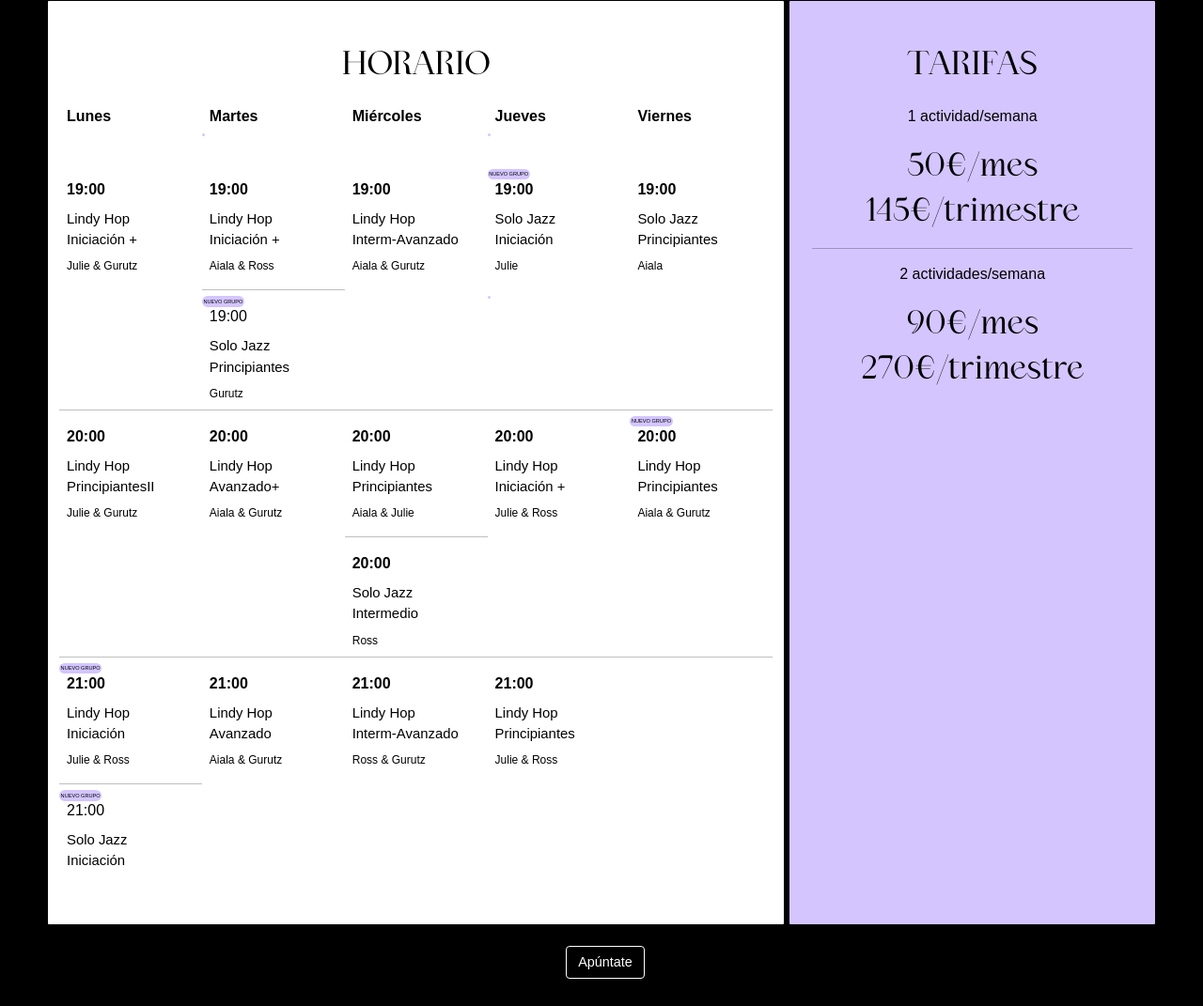
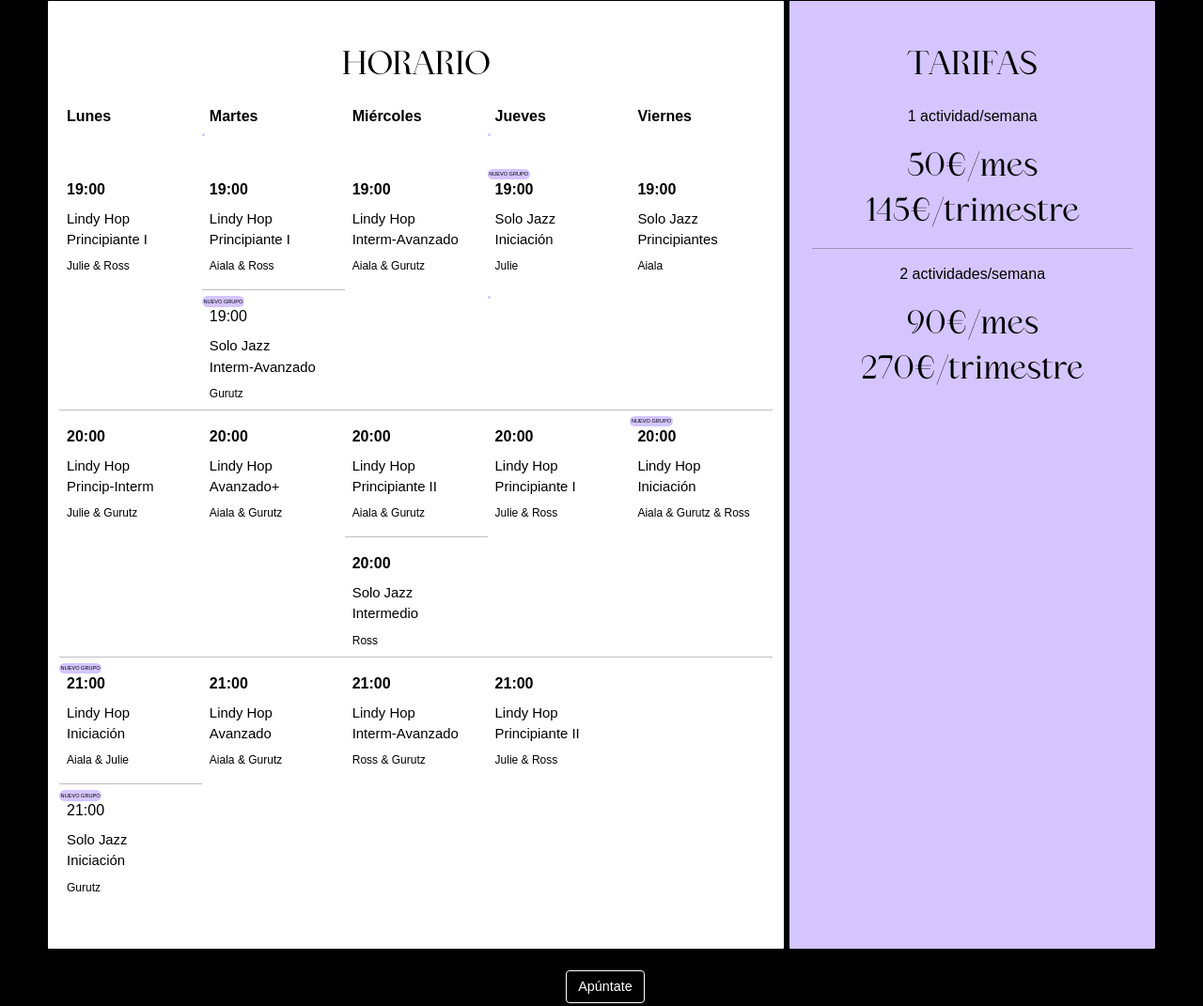
Before and after one commit to Gurutz/lademoswinglab, a plain HTML site: page index.html in a window 1280 px wide. Shown: the part 1338-2409 px from the top of the page at 94% size. Drawn offline with nearby package versions, Linux system fonts and the light colour scheme; some packages are replaced by stand-ins of ours; a script that the page names is missing.

Commit message:
Update index.html
New trimestre 2024

```diff
--- a/index.html
+++ b/index.html
@@ -162,8 +162,8 @@
                                     <div class="col">
                                         <a target="_blank" href="https://docs.google.com/forms/d/e/1FAIpQLScEMDJpDFKXOiaWcx3LX5M6sjgQBfQyYAd6SUBohx62f8GDhQ/viewform">
                                         <p class="hour"><strong>19:00</strong></p>
-                                        <p class="class">Lindy Hop<br><span>Iniciación +</span></p>
-                                        <p class="teachers">Julie & Gurutz</p>
+                                        <p class="class">Lindy Hop<br><span>Principiante I</span></p>
+                                        <p class="teachers">Julie & Ross</p>
                                     </a>
                                     </div>
                                     <!-- Martes 19:00 -->
@@ -172,7 +172,7 @@
 
                                         <a target="_blank" href="https://docs.google.com/forms/d/e/1FAIpQLScEMDJpDFKXOiaWcx3LX5M6sjgQBfQyYAd6SUBohx62f8GDhQ/viewform">
                                         <p class="hour"><strong>19:00</strong></p>
-                                        <p class="class">Lindy Hop<br><span>Iniciación +</span></p>
+                                        <p class="class">Lindy Hop<br><span>Principiante I</span></p>
                                         <p class="teachers">Aiala & Ross</p>
                                     </a>
                                     <hr class="divider bg-black opacity-25"/>
@@ -218,7 +218,7 @@
                                         <small>NUEVO GRUPO</small>
                                         <a target="_blank" href="https://docs.google.com/forms/d/e/1FAIpQLScEMDJpDFKXOiaWcx3LX5M6sjgQBfQyYAd6SUBohx62f8GDhQ/viewform">
                                         <p class="hour">19:00</p>
-                                        <p class="class">Solo Jazz<br><span>Principiantes</span></p>
+                                        <p class="class">Solo Jazz<br><span>Interm-Avanzado</span></p>
                                         <p class="teachers">Gurutz</p>
                                         </a>
 
@@ -253,7 +253,7 @@
                                     <div class="col">
                                         <a target="_blank" href="https://docs.google.com/forms/d/e/1FAIpQLScEMDJpDFKXOiaWcx3LX5M6sjgQBfQyYAd6SUBohx62f8GDhQ/viewform">
                                         <p class="hour"><strong>20:00</strong></p>
-                                        <p class="class">Lindy Hop<br><span>PrincipiantesII</span></p>
+                                        <p class="class">Lindy Hop<br><span>Princip-Interm</span></p>
                                         <p class="teachers">Julie & Gurutz</p>
                                     </a>
                                     </div>
@@ -269,8 +269,8 @@
                                     <div class="col">
                                         <a target="_blank" href="https://docs.google.com/forms/d/e/1FAIpQLScEMDJpDFKXOiaWcx3LX5M6sjgQBfQyYAd6SUBohx62f8GDhQ/viewform">
                                             <p class="hour"><strong>20:00</strong></p>
-                                            <p class="class">Lindy Hop<br><span>Principiantes</span></p>
-                                            <p class="teachers">Aiala & Julie</p>
+                                            <p class="class">Lindy Hop<br><span>Principiante II</span></p>
+                                            <p class="teachers">Aiala & Gurutz</p>
                                         </a>
                                         <hr class="divider bg-black opacity-25"/>
                                     </div>
@@ -279,7 +279,7 @@
 
                                         <a target="_blank" href="https://docs.google.com/forms/d/e/1FAIpQLScEMDJpDFKXOiaWcx3LX5M6sjgQBfQyYAd6SUBohx62f8GDhQ/viewform">
                                         <p class="hour"><strong>20:00</strong></p>
-                                        <p class="class">Lindy Hop<br><span>Iniciación +</span></p>
+                                        <p class="class">Lindy Hop<br><span>Principiante I</span></p>
                                         <p class="teachers">Julie & Ross</p>
                                         </a>
                                     </div>
@@ -288,8 +288,8 @@
                                         <small>NUEVO GRUPO</small>
                                         <a target="_blank" href="https://docs.google.com/forms/d/e/1FAIpQLScEMDJpDFKXOiaWcx3LX5M6sjgQBfQyYAd6SUBohx62f8GDhQ/viewform">
                                             <p class="hour"><strong>20:00</strong></p>
-                                            <p class="class">Lindy Hop<br><span>Principiantes</span></p>
-                                            <p class="teachers">Aiala & Gurutz</p>
+                                            <p class="class">Lindy Hop<br><span>Iniciación</span></p>
+                                            <p class="teachers">Aiala & Gurutz & Ross</p>
                                             </a>
                                     </div>
                                 </div>
@@ -343,7 +343,7 @@
                                         <a target="_blank" href="https://docs.google.com/forms/d/e/1FAIpQLScEMDJpDFKXOiaWcx3LX5M6sjgQBfQyYAd6SUBohx62f8GDhQ/viewform">
                                         <p class="hour"><strong>21:00</strong></p>
                                         <p class="class">Lindy Hop<br><span>Iniciación</span></p>
-                                        <p class="teachers">Julie & Ross</p>
+                                        <p class="teachers">Aiala & Julie</p>
                                     </a>
                                     <hr class="divider bg-black opacity-25"/>
                                     </div>
@@ -367,7 +367,7 @@
                                      <div class="col">
                                         <a target="_blank" href="https://docs.google.com/forms/d/e/1FAIpQLScEMDJpDFKXOiaWcx3LX5M6sjgQBfQyYAd6SUBohx62f8GDhQ/viewform">
                                         <p class="hour"><strong>21:00</strong></p>
-                                        <p class="class">Lindy Hop<br><span>Principiantes</span></p>
+                                        <p class="class">Lindy Hop<br><span>Principiante II</span></p>
                                         <p class="teachers">Julie & Ross</p>
                                     </a>
 
@@ -392,7 +392,7 @@
                                         <small>NUEVO GRUPO</small>
                                         <p class="hour">21:00</p>
                                         <p class="class">Solo Jazz<br><span>Iniciación</span></p>
-                                        <p class="teachers"></p>
+                                        <p class="teachers">Gurutz</p>
                                         </a>
 
                                     </div>
```
